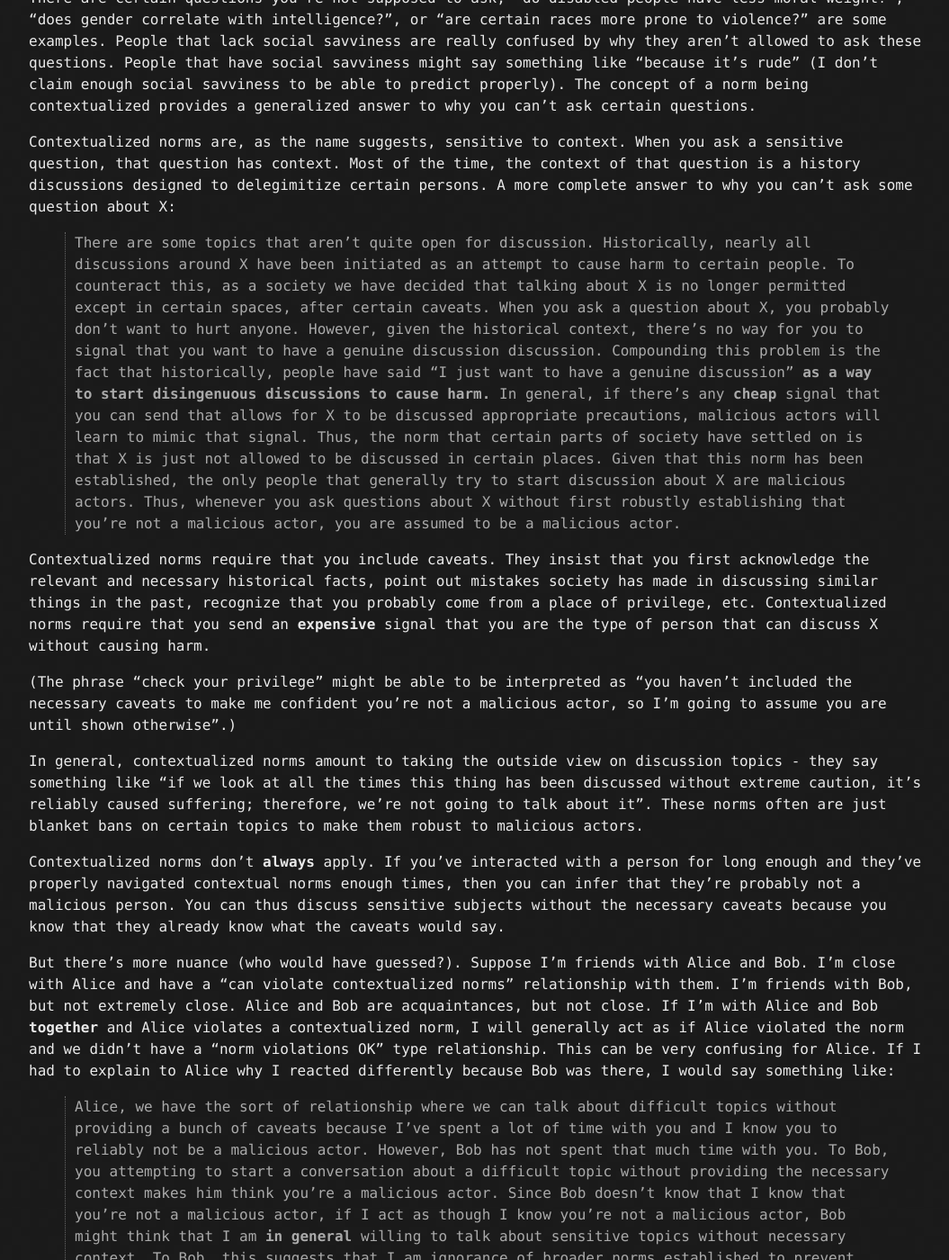
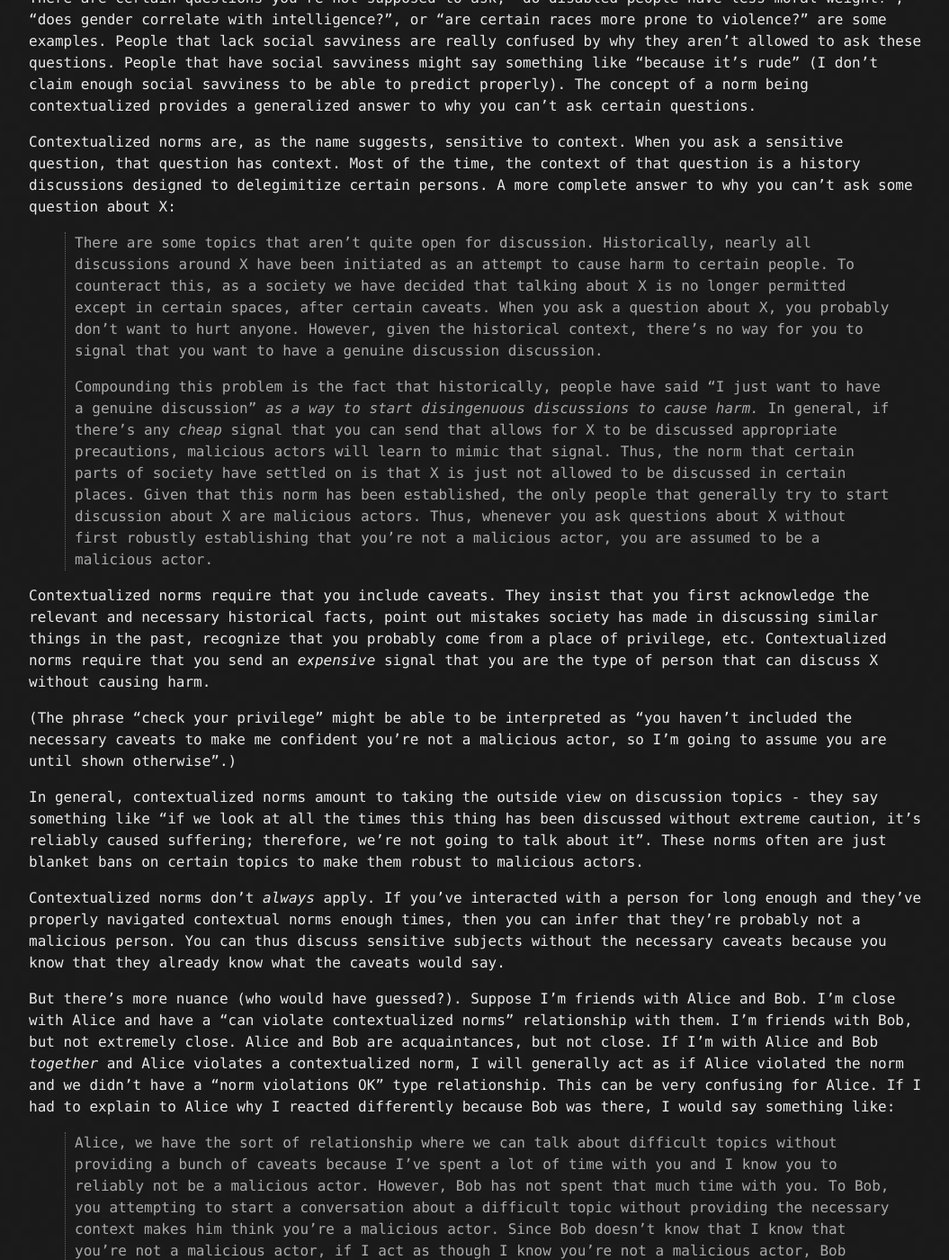
Before and after one commit to tocttou/hacker-blog, a Jekyll site: the page built from _posts/2020-7-15-Contextualized-vs-Decontextualized-Norms.md, in a window 1280 px wide and 1400 px high, scrolled down 254 px. Shown: the whole window at 90% size, without its empty margins (108-1163 px from the left). Built offline with Jekyll 4.4.1, drawn with Linux system fonts in a browser that asks for light colours; some of the changed text lies outside the part shown.

Commit message:
Update 2020-7-15-Contextualized-vs-Decontextualized-Norms.md

```diff
--- a/_posts/2020-7-15-Contextualized-vs-Decontextualized-Norms.md
+++ b/_posts/2020-7-15-Contextualized-vs-Decontextualized-Norms.md
@@ -7,19 +7,21 @@ There are certain questions you're not supposed to ask; "do disabled people have
 Contextualized norms are, as the name suggests, sensitive to context. When you ask a sensitive question, that question has context. Most of the time, the context of that question is a history discussions designed to delegimitize certain persons. A more complete answer to why you can't ask some question about X:
 
 > There are some topics that aren't quite open for discussion. Historically, nearly all discussions around X have been initiated as an attempt to cause harm to certain people. To counteract this, as a society we have decided that talking about X is no longer permitted except in certain spaces, after certain caveats. When you ask a question about X, you probably don't want to hurt anyone. However, given the historical context, there's no way for you to signal that you want to have a genuine discussion discussion.
-> Compounding this problem is the fact that historically, people have said "I just want to have a genuine discussion" __as a way to start disingenuous discussions to cause harm.__ In general, if there's any __cheap__ signal that you can send that allows for X to be discussed appropriate precautions, malicious actors will learn to mimic that signal. Thus, the norm that certain parts of society have settled on is that X is just not allowed to be discussed in certain places. Given that this norm has been established, the only people that generally try to start discussion about X are malicious actors. Thus, whenever you ask questions about X without first robustly establishing that you're not a malicious actor, you are assumed to be a malicious actor.
+>
+> Compounding this problem is the fact that historically, people have said "I just want to have a genuine discussion" _as a way to start disingenuous discussions to cause harm._ In general, if there's any _cheap_ signal that you can send that allows for X to be discussed appropriate precautions, malicious actors will learn to mimic that signal. Thus, the norm that certain parts of society have settled on is that X is just not allowed to be discussed in certain places. Given that this norm has been established, the only people that generally try to start discussion about X are malicious actors. Thus, whenever you ask questions about X without first robustly establishing that you're not a malicious actor, you are assumed to be a malicious actor.
 
-Contextualized norms require that you include caveats. They insist that you first acknowledge the relevant and necessary historical facts, point out mistakes society has made in discussing similar things in the past, recognize that you probably come from a place of privilege, etc. Contextualized norms require that you send an __expensive__ signal that you are the type of person that can discuss X without causing harm.
+Contextualized norms require that you include caveats. They insist that you first acknowledge the relevant and necessary historical facts, point out mistakes society has made in discussing similar things in the past, recognize that you probably come from a place of privilege, etc. Contextualized norms require that you send an _expensive_ signal that you are the type of person that can discuss X without causing harm.
 
 (The phrase "check your privilege" might be able to be interpreted as "you haven't included the necessary caveats to make me confident you're not a malicious actor, so I'm going to assume you are until shown otherwise".)
 
 In general, contextualized norms amount to taking the outside view on discussion topics - they say something like "if we look at all the times this thing has been discussed without extreme caution, it's reliably caused suffering; therefore, we're not going to talk about it". These norms often are just blanket bans on certain topics to make them robust to malicious actors.
 
-Contextualized norms don't __always__ apply. If you've interacted with a person for long enough and they've properly navigated contextual norms enough times, then you can infer that they're probably not a malicious person. You can thus discuss sensitive subjects without the necessary caveats because you know that they already know what the caveats would say.
+Contextualized norms don't _always_ apply. If you've interacted with a person for long enough and they've properly navigated contextual norms enough times, then you can infer that they're probably not a malicious person. You can thus discuss sensitive subjects without the necessary caveats because you know that they already know what the caveats would say.
 
-But there's more nuance (who would have guessed?). Suppose I'm friends with Alice and Bob. I'm close with Alice and have a "can violate contextualized norms" relationship with them. I'm friends with Bob, but not extremely close. Alice and Bob are acquaintances, but not close. If I'm with Alice and Bob __together__ and Alice violates a contextualized norm, I will generally act as if Alice violated the norm and we didn't have a "norm violations OK" type relationship. This can be very confusing for Alice. If I had to explain to Alice why I reacted differently because Bob was there, I would say something like:
-> Alice, we have the sort of relationship where we can talk about difficult topics without providing a bunch of caveats because I've spent a lot of time with you and I know you to reliably not be a malicious actor. However, Bob has not spent that much time with you. To Bob, you attempting to start a conversation about a difficult topic without providing the necessary context makes him think you're a malicious actor. Since Bob doesn't know that I know that you're not a malicious actor, if I act as though I know you're not a malicious actor, Bob might think that I am __in general__ willing to talk about sensitive topics without necessary context. To Bob, this suggests that I am ignorance of broader norms established to prevent malicious and harmful discussion to take place. In order to assure Bob that I don't aid malicious actors, I have to say something like "Alice, don't forget <CONTEXT>" when you attempt to talk about a sensitive topic without providing context.
+But there's more nuance (who would have guessed?). Suppose I'm friends with Alice and Bob. I'm close with Alice and have a "can violate contextualized norms" relationship with them. I'm friends with Bob, but not extremely close. Alice and Bob are acquaintances, but not close. If I'm with Alice and Bob _together_ and Alice violates a contextualized norm, I will generally act as if Alice violated the norm and we didn't have a "norm violations OK" type relationship. This can be very confusing for Alice. If I had to explain to Alice why I reacted differently because Bob was there, I would say something like:
+
+> Alice, we have the sort of relationship where we can talk about difficult topics without providing a bunch of caveats because I've spent a lot of time with you and I know you to reliably not be a malicious actor. However, Bob has not spent that much time with you. To Bob, you attempting to start a conversation about a difficult topic without providing the necessary context makes him think you're a malicious actor. Since Bob doesn't know that I know that you're not a malicious actor, if I act as though I know you're not a malicious actor, Bob might think that I am _in general_ willing to talk about sensitive topics without necessary context. To Bob, this suggests that I am ignorant of broader norms established to prevent malicious and harmful discussion from taking place. In order to assure Bob that I don't aid malicious actors, I have to say something like "Alice, don't forget <CONTEXT>" when you attempt to talk about a sensitive topic without providing context.
 
 The key is that while Bob and I both might know that Alice wasn't malicious, I didn't know if Bob knew that I knew, so I had to act defensively. If the previous statement didn't make sense to you, this general concept is explained in more detail [here](https://medium.com/@ThingMaker/common-knowledge-and-miasma-20d0076f9c8e).
 
-Social situations are __complicated__. Usually, people do fine with navigating using their intuitions, but for people without strong social intuition, it can be __really hard__. When someone violates a contextualized norm, it's easier to assume they're malicious than to integrate evidence and actually check whether or not you think they're likely to be malicious; I recommend you check anyway.
+Social situations are _complicated_. Usually, people do fine with navigating using their intuitions, but for people without strong social intuition, it can be __really hard__. When someone violates a contextualized norm, it's easier to assume they're malicious than to integrate evidence and actually check whether or not you think they're likely to be malicious; I recommend you check anyway.
```
